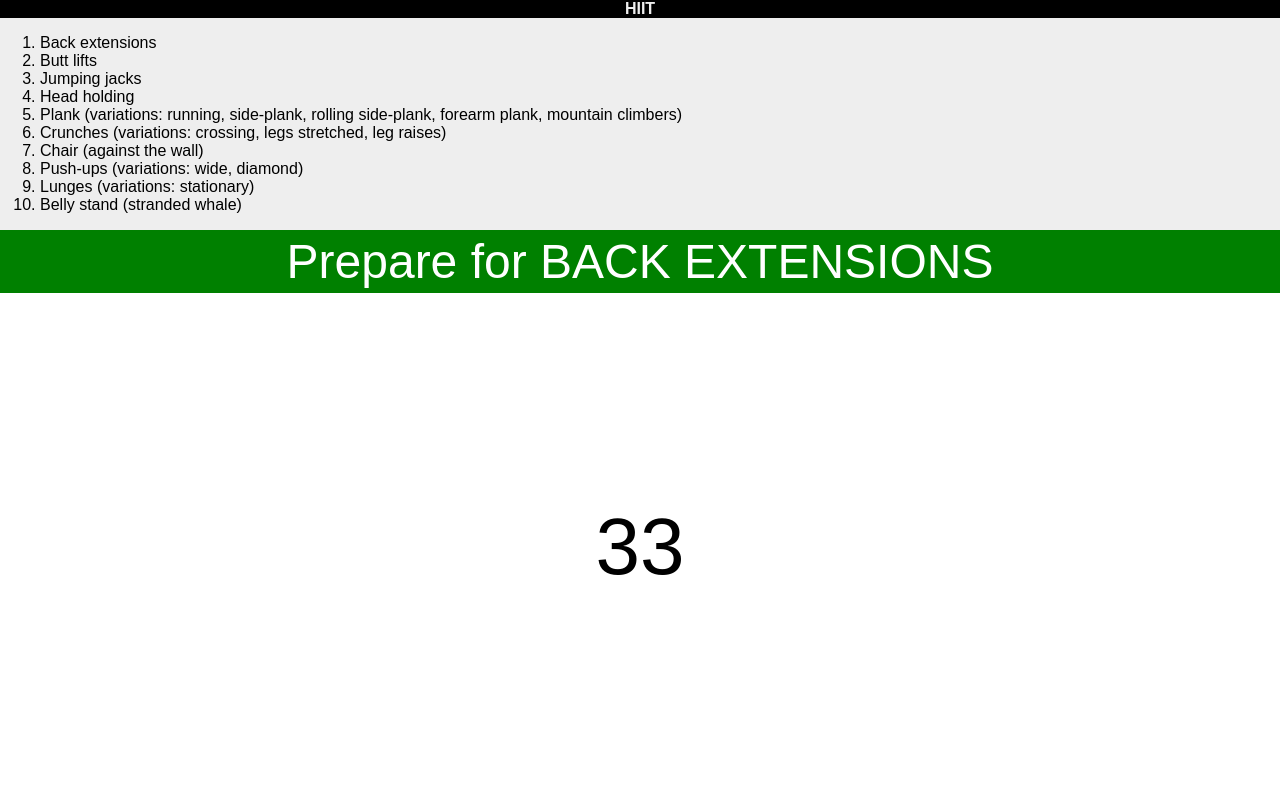
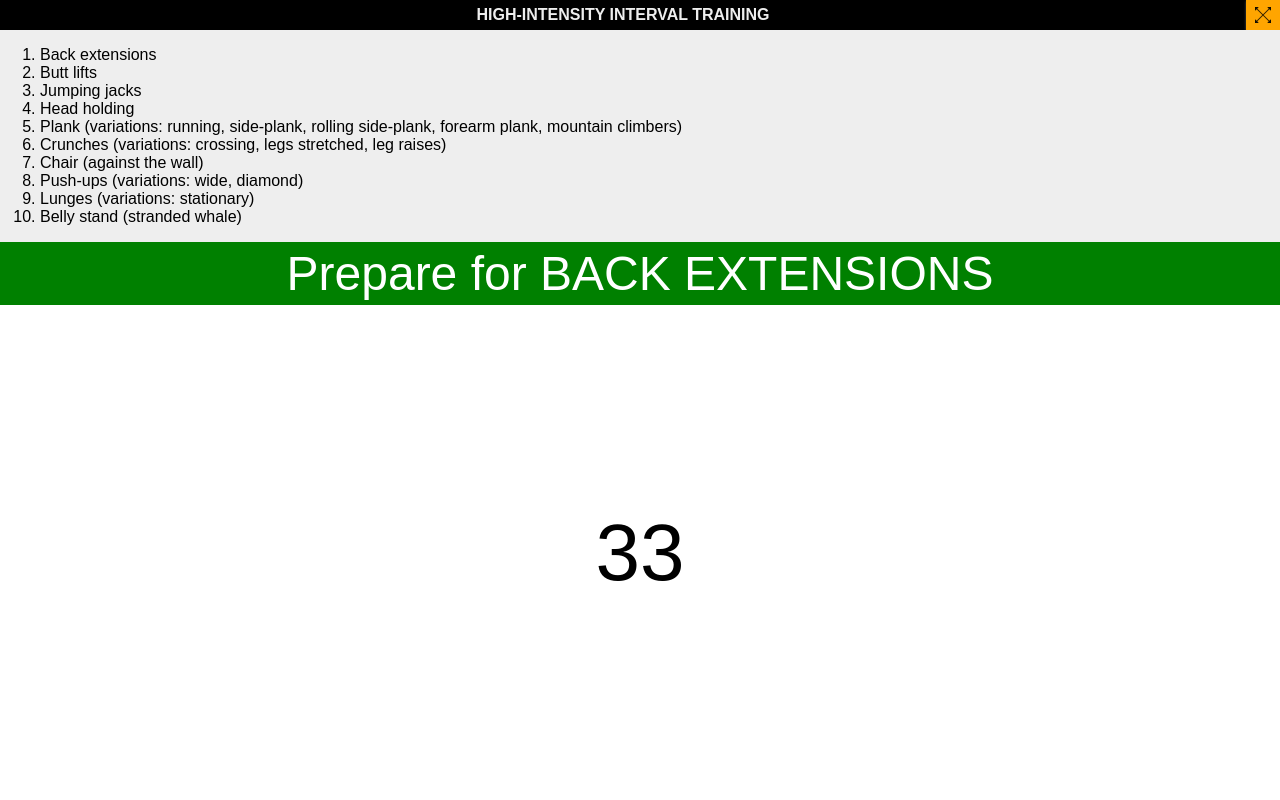
Before and after one commit to matstc/high-intensity-interval-training-cli, a website: page index.html in a window 1280 px wide. Drawn offline with nearby package versions, Linux system fonts and the light colour scheme.

Commit message:
adds fullscreen + title

```diff
--- a/index.css
+++ b/index.css
@@ -12,6 +12,12 @@ h1 {
 	background-color: black;
 	margin:0;
 	font-size:100%;
+}
+
+h1 div {
+	height:30px;
+	line-height: 30px;
+	text-transform: uppercase;
 }
 
 button {
@@ -34,6 +40,15 @@ button {
 	justify-content:center;
 }
 
+.buttons {
+	float:right;
+}
+
+.buttons button {
+	height:30px;
+	padding:0 8px;
+}
+
 #gym {
 	display:flex;
 	flex-direction:column;
--- a/index.html
+++ b/index.html
@@ -1,5 +1,6 @@
 <html>
 	<head>
+		<title>HIIT</title>
 		<meta name="viewport" content="width=device-width, initial-scale=1">
 		<meta name="application-name" content="HIIT"/>
 		<meta name="theme-color" content="#000000" />
@@ -26,6 +27,9 @@
 		<meta name="msapplication-square150x150logo" content="/images/mstile-150x150.png" />
 		<meta name="msapplication-wide310x150logo" content="/images/mstile-310x150.png" />
 		<meta name="msapplication-square310x310logo" content="/images/mstile-310x310.png" />
+
+		<meta name="apple-mobile-web-app-capable" content="yes" />
+	 	<meta name="apple-mobile-web-app-status-bar-style" content="black" />
 	</head>
 
 	<script type="module">
@@ -33,8 +37,42 @@
 		main()
 	</script>
 
+	<script>
+	function toggleFullscreen(elem) {
+		elem = elem || document.documentElement;
+		if (!document.fullscreenElement && !document.mozFullScreenElement &&
+			!document.webkitFullscreenElement && !document.msFullscreenElement) {
+			if (elem.requestFullscreen) {
+				elem.requestFullscreen();
+			} else if (elem.msRequestFullscreen) {
+				elem.msRequestFullscreen();
+			} else if (elem.mozRequestFullScreen) {
+				elem.mozRequestFullScreen();
+			} else if (elem.webkitRequestFullscreen) {
+				elem.webkitRequestFullscreen(Element.ALLOW_KEYBOARD_INPUT);
+			}
+		} else {
+			if (document.exitFullscreen) {
+				document.exitFullscreen();
+			} else if (document.msExitFullscreen) {
+				document.msExitFullscreen();
+			} else if (document.mozCancelFullScreen) {
+				document.mozCancelFullScreen();
+			} else if (document.webkitExitFullscreen) {
+				document.webkitExitFullscreen();
+			}
+		}
+	}
+	</script>
+
 	<body id="gym">
-		<h1>HIIT</h1>
+		<h1>
+			<span class="buttons">
+				<button onclick="toggleFullscreen()"><img src="/images/expand.png" width="16px" /></button>
+			</span>
+			<div>High-intensity Interval Training</div>
+		</h1>
+
 
 		<div id="setlist">
 		</div>
```
Also changed, not shown: images/expand.png (added).
